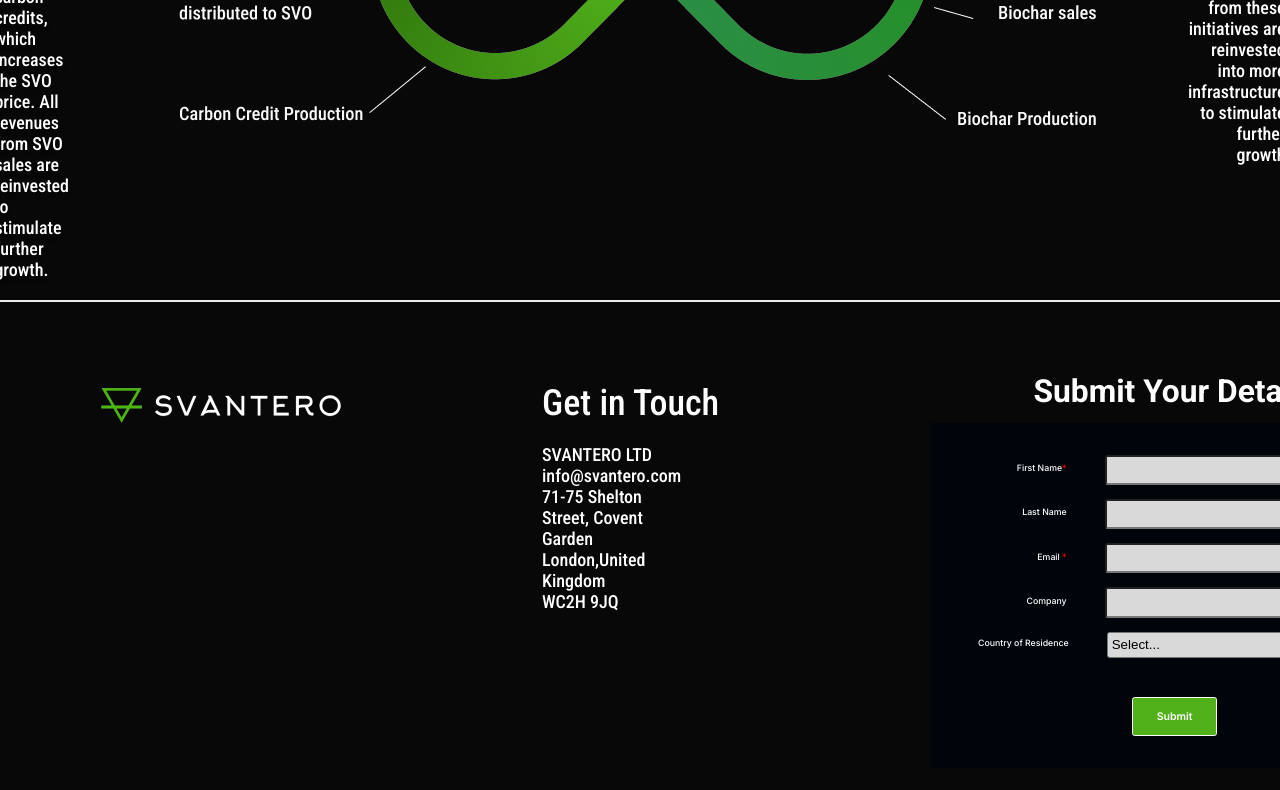
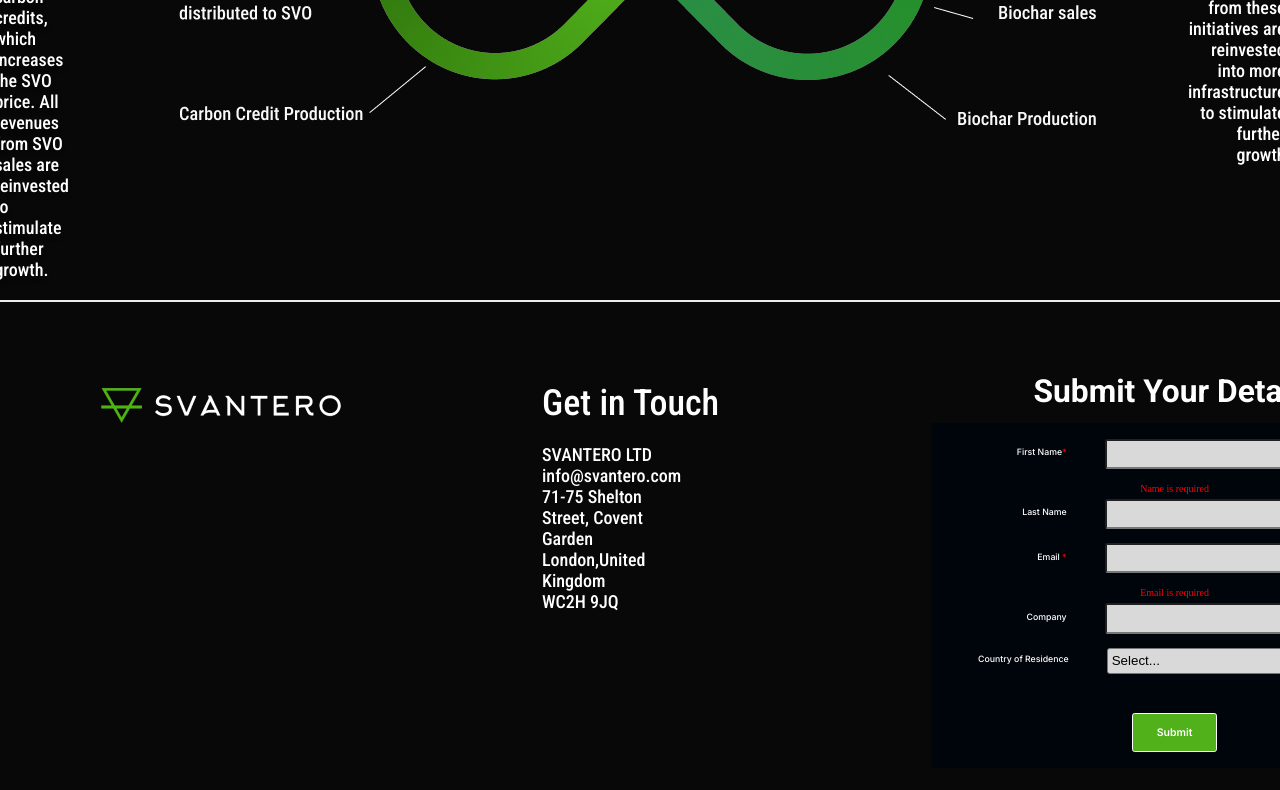
Before and after one commit to ShoyebAkter/svantero, a React (Vite) app: page / in a window 1280 px wide. Both pictures are taken after a click on the element "Submit". Shown: the part 3148-3938 px from the top of the page. Built offline with nearby package versions, Linux system fonts and the light colour scheme; no server answers.

Commit message:
pdf download done

```diff
--- a/src/LandingPage/Footer/Form.css
+++ b/src/LandingPage/Footer/Form.css
@@ -16,6 +16,11 @@ font-style: normal;
 font-weight: 700;
 line-height: 60.604px;
 margin-top: 40px;
+}
+.errorMsg{
+    font-size: 10px;
+    color: red;
+    margin-bottom: 5px;
 }
 .formSec{
     display: flex;
--- a/src/LandingPage/Footer/Form.jsx
+++ b/src/LandingPage/Footer/Form.jsx
@@ -1,5 +1,6 @@
 import { useState } from "react";
 import "./Form.css";
+import pdfFile from "/svantero.pdf";
 
 const Form = () => {
   const [firstName, setFirstName] = useState('');
@@ -7,6 +8,8 @@ const Form = () => {
   const [email, setEmail] = useState('');
   const [company,setCompany]=useState('')
   const [selectedCountry, setSelectedCountry] = useState('');
+  const [nameError,setNameError]=useState(false)
+  const [emailError,setEmailError]=useState(false)
 
   // Handler function to capture the selected value
   const handleSelectChange = (e) => {
@@ -14,7 +17,8 @@ const Form = () => {
   };
 
   const handleSubmit=async()=>{
-
+    setNameError(!firstName);
+      setEmailError(!email);
 
     // The URL of your deployed Apps Script Web App
     const scriptURL = 'https://script.google.com/macros/s/AKfycbxs_v293O8jXIMfPHh3eBqxMw9jhphS_ZrE-QLzvXfFTniror0bAnz8Mo8uSh5KEuEV/exec';
@@ -26,19 +30,23 @@ const Form = () => {
     form.append('company', company);
     form.append('country', selectedCountry);
 
-    try {
+    if(firstName && email){
+      try {
       const response = await fetch(scriptURL, {
         method: 'POST',
         body: form,
       });
 
       if (response.ok) {
+        const link = document.createElement("a");
+        link.href = pdfFile; // Use the file URL
+        link.download = "svantero.pdf"; // Set the file name for download
+        link.click();
         setFirstName("");
         setLastName("")
         setEmail("");
         setCompany("");
         setSelectedCountry("");
-
       } else {
         alert('Form Submission Failed!');
       }
@@ -46,6 +54,8 @@ const Form = () => {
       console.error('Error!', error);
       alert('Error submitting form!');
     }
+    }
+
   }
   return (
     <div>
@@ -54,15 +64,19 @@ const Form = () => {
         <div className="formSec">
           <label>First Name<span className="required">*</span></label>
           <input type="text" onChange={(e)=>setFirstName(e.target.value)} />
+
         </div>
+        {nameError && <span className="errorMsg">Name is required</span>}
         <div className="formSec">
           <label>Last Name</label>
           <input type="text"  onChange={(e)=>setLastName(e.target.value)} />
         </div>
         <div className="formSec">
           <label>Email <span className="required">*</span></label>
-          <input type="text" onChange={(e)=>setEmail(e.target.value)} />
+          <input type="email" onChange={(e)=>setEmail(e.target.value)} />
+
         </div>
+        {emailError && <span className="errorMsg">Email is required</span>}
         <div className="formSec">
           <label>Company</label>
           <input type="text" onChange={(e)=>setCompany(e.target.value)} />
```
Also changed, not shown: 1 other file (tests, documents, lock files or other folders).
